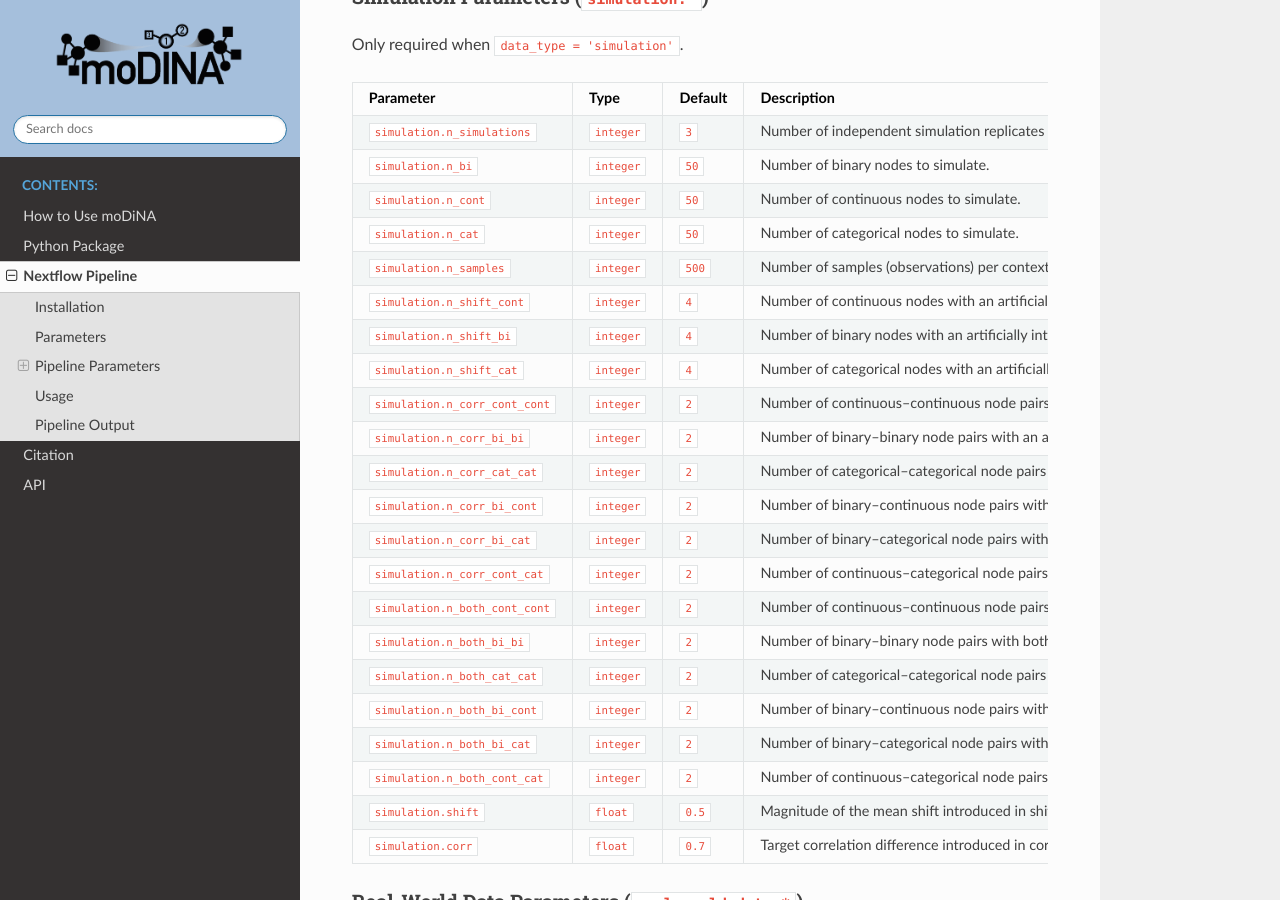
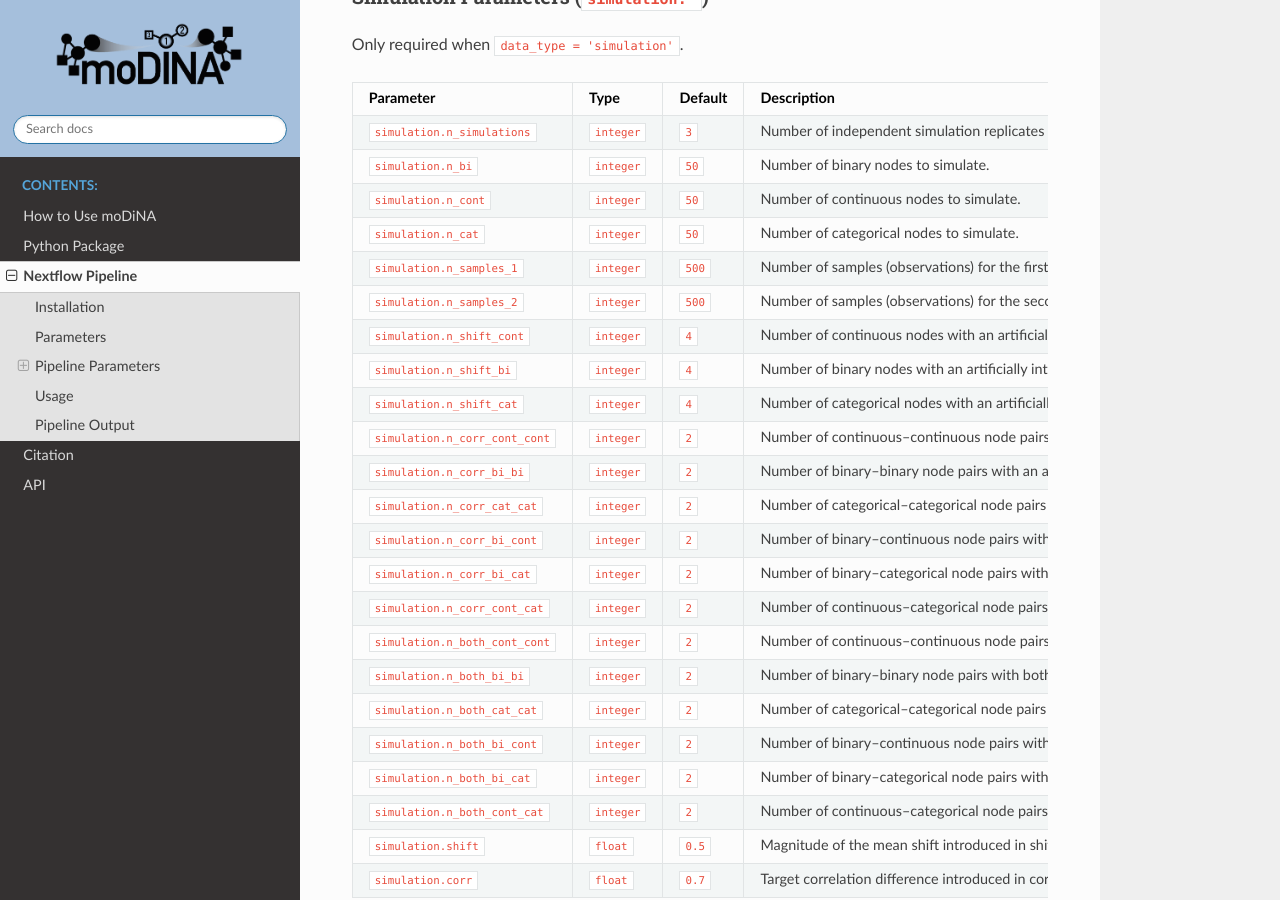
Before and after one commit to DyHealthNet/moDiNA, a Sphinx documentation site: the page built from docs/source/nextflow.rst, in a window 1280 px wide and 900 px high, scrolled down 1510 px. Built offline with Sphinx 7.4.7 and the Read the Docs theme 3.1.0, drawn with Linux system fonts in a browser that asks for light colours.

Commit message:
simulate different numbers of samples

```diff
--- a/docs/source/nextflow.rst
+++ b/docs/source/nextflow.rst
@@ -122,10 +122,14 @@
      - ``integer``
      - ``50``
      - Number of categorical nodes to simulate.
-   * - ``simulation.n_samples``
+   * - ``simulation.n_samples_1``
      - ``integer``
      - ``500``
-     - Number of samples (observations) per context.
+     - Number of samples (observations) for the first context.
+   * - ``simulation.n_samples_2``
+     - ``integer``
+     - ``500``
+     - Number of samples (observations) for the second context.
    * - ``simulation.n_shift_cont``
      - ``integer``
      - ``4``
--- a/docs/source/python_package.rst
+++ b/docs/source/python_package.rst
@@ -145,7 +145,7 @@
 
 - ``name1``, ``name2``: Names of the two biological contexts.
 - ``n_cont``, ``n_bi``, ``n_cat``: Number of continuous, binary and ordinal variables per context, respectively.
-- ``n_samples``: Number of samples per context.
+- ``n_samples_1``, ``n_samples_2``: Number of samples for the first and second context, respectively.
 - ``n_shift_*``: Number of variables with an artificial mean shift. Replace ``*`` with the variable type, e.g., ``n_shift_cont``, ``n_shift_bi``, ``n_shift_cat``.
 - ``n_corr_*``: Number of variable pairs with a correlation difference. ``*`` represents the variable type combinations, e.g., ``n_corr_cont_cont``, ``n_corr_bi_cat``, etc.
 - ``n_both_*``: Number of variable pairs with both a mean shift and a correlation difference. ``*`` represents variable type combinations as above.
@@ -176,7 +176,8 @@
         n_cont=30,
         n_bi=20,
         n_cat=10,
-        n_samples=200,
+        n_samples_1=200,
+        n_samples_2=200,
         n_shift_cont=5,
         n_corr_bi_cat=2,
         n_both_cont_cat=2,
```
Also changed, not shown: 1 other file.
